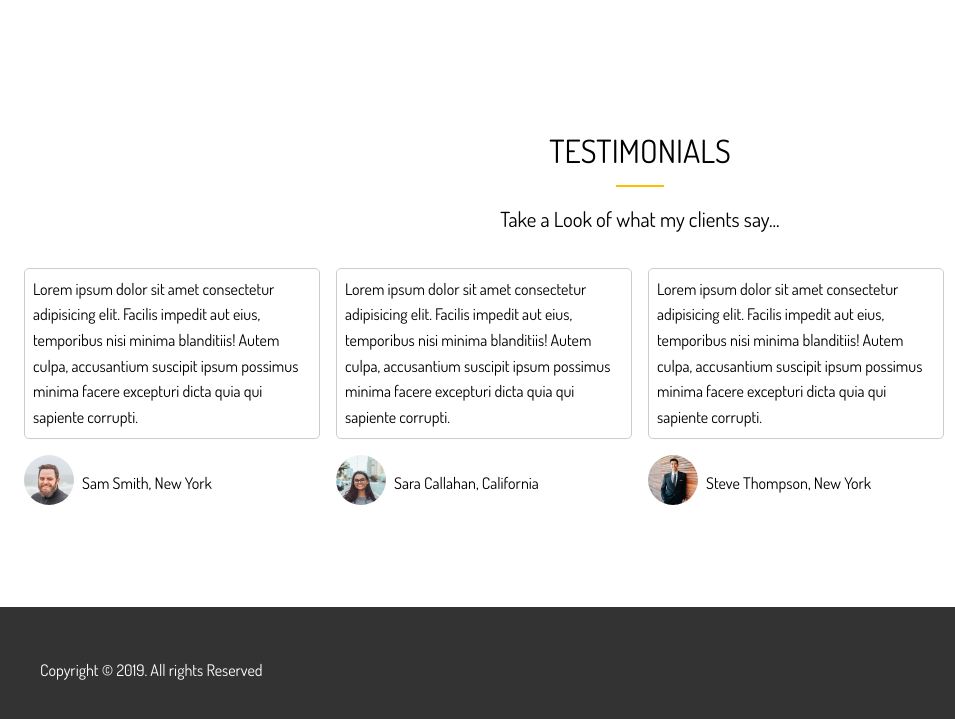
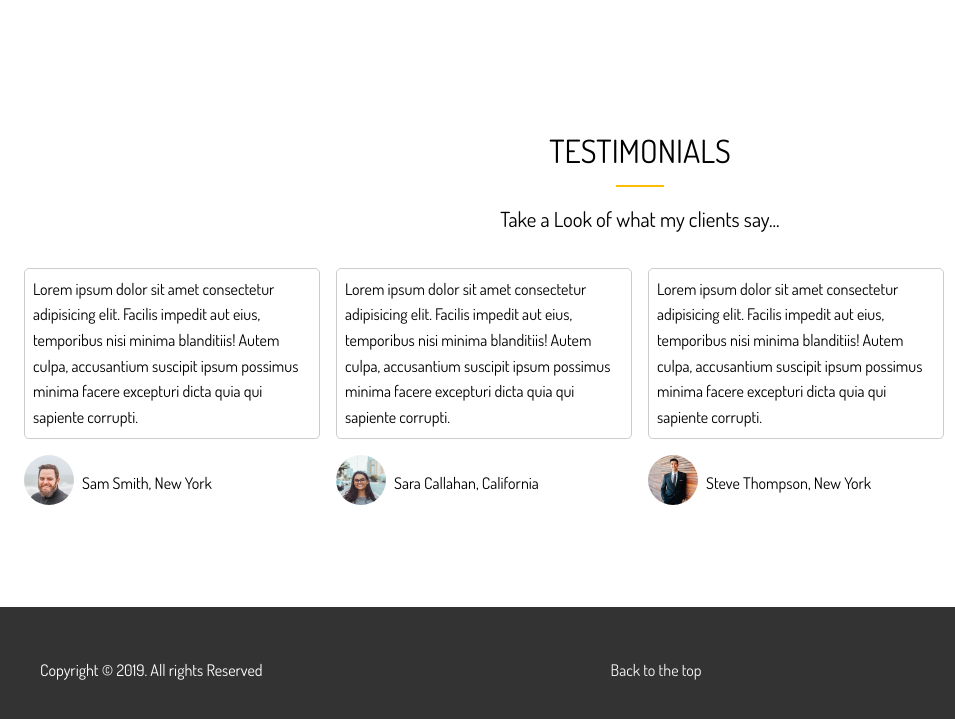
Before and after one commit to Diegoireland1975/portfolio_website, a website: page dist/about.html in a window 1280 px wide. Shown: the part 1763-2482 px from the top of the page, 0-955 px from the left. Drawn offline with Linux system fonts and the light colour scheme.

Commit message:
Update about.html

```diff
--- a/dist/about.html
+++ b/dist/about.html
@@ -205,6 +205,7 @@
     <footer id="main-footer">
       <div class="footer-content container">
         <p>Copyright &copy; 2019. All rights Reserved</p>
+        <a href="#top">Back to the top</a>
         <div class="social">
           <a href="https://diegoraffa.wordpress.com" target="_blank"
             ><i class="fab fas fa-blog"></i
```
